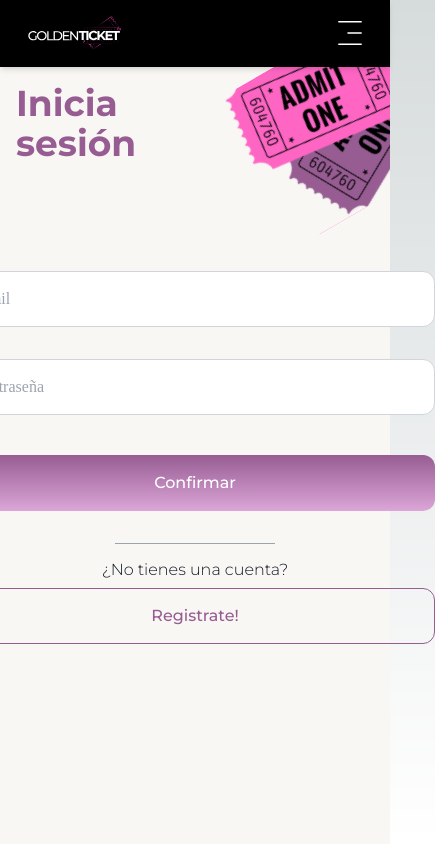
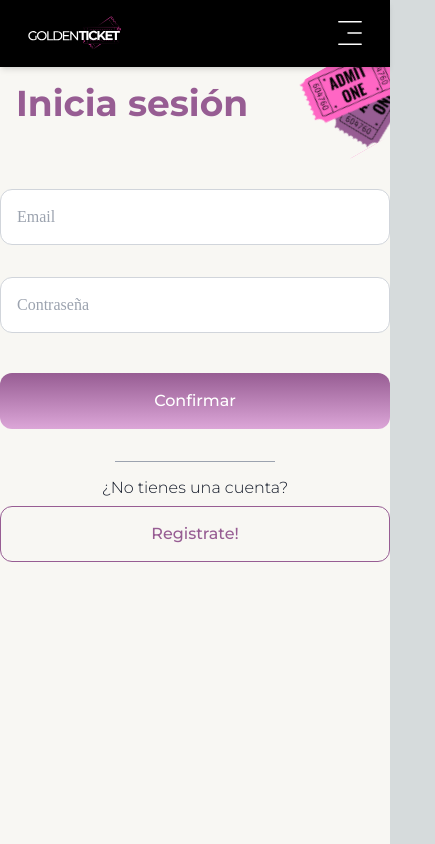
Before and after one commit to montvlein/DH_Final_Project_2_Frontend, a Next.js app: page /signin in a window 390 px wide. Shown: the top 844 px of the page, 435 px wide, since content can reach past the window. Built offline with nearby package versions, Linux system fonts and the light colour scheme; a web font is replaced by a local one.

Commit message:
login responsive

```diff
--- a/app/signin/page.tsx
+++ b/app/signin/page.tsx
@@ -8,7 +8,7 @@ const signIn: React.FC = () => {
   return (
     <div className='flex h-screen'>
       <Logo />
-      <div className='bg-[#F8F7F3]  w-full'>
+      <div className='bg-[#F8F7F3]  w-full '>
         <TituloSignIn />
         <FormSignIn />
         <NoTienesCuenta />
--- a/components/signin/FormSignIn.tsx
+++ b/components/signin/FormSignIn.tsx
@@ -33,8 +33,8 @@ const FormSignIn: React.FC = () => {
 
   return (
     <>
-      <div className="flex justify-center items-center  pt-6 pb-4">
-        <form onSubmit={handleSubmit(onSubmit)}>
+      <div className="flex justify-center items-center pt-6 pb-4">
+        <form onSubmit={handleSubmit(onSubmit)} className="w-full lg:w-[480px]">
           <div className="mb-8">
             <Controller
               name="email"
@@ -46,7 +46,7 @@ const FormSignIn: React.FC = () => {
                   id="email"
                   type="text"
                   placeholder='Email'
-                  className={`border border-gray-300 pl-4 w-[480px] rounded-xl h-14 ${errors.email !== null && errors.email !== undefined ? 'border-red-500' : ''}`}
+                  className={`border border-gray-300 pl-4 rounded-xl h-14 w-full ${errors.email !== null && errors.email !== undefined ? 'border-red-500' : ''}`}
                   style={{
                     fontFamily: 'Poppins',
                     fontSize: '16px',
@@ -72,7 +72,7 @@ const FormSignIn: React.FC = () => {
                   id="password"
                   type="password"
                   placeholder='Contraseña'
-                  className={`border border-gray-300 pl-4 w-[480px] rounded-xl h-14  ${errors.password !== null && errors.password !== undefined ? 'border-red-500' : ''}`}
+                  className={`border border-gray-300 pl-4 rounded-xl h-14 w-full ${errors.password !== null && errors.password !== undefined ? 'border-red-500' : ''}`}
                   style={{
                     fontFamily: 'Poppins',
                     fontSize: '16px',
@@ -84,12 +84,14 @@ const FormSignIn: React.FC = () => {
                 />
               )}
             />
-            {errors.password !== null && errors.password !== undefined && <p className="text-red-500 w-[480px] ">{errors.password.message}</p>}
+            {errors.password !== null && errors.password !== undefined && <p className="text-red-500">{errors.password.message}</p>}
             {errorMessage !== null && <p className="text-red-500 pl-1">{errorMessage}</p>}
           </div>
 
           <div className="mt-10">
-            <button type="submit" className="text-white font-poppins text-base font-medium w-[480px] rounded-xl h-14 bg-gradient-to-b from-[#975D93]  to-[#DCA6D8] transition duration-300  hover:to-[#975D93] ">Confirmar</button>
+            <button type="submit" className="text-white font-poppins text-base font-medium w-full rounded-xl h-14 bg-gradient-to-b from-[#975D93] to-[#DCA6D8] transition duration-300 hover:to-[#975D93] ">
+              Confirmar
+            </button>
           </div>
         </form>
       </div>
--- a/components/signin/NoTienesCuenta.tsx
+++ b/components/signin/NoTienesCuenta.tsx
@@ -2,16 +2,20 @@ import Link from 'next/link'
 
 const NoTienesCuenta: React.FC = () => {
   return (
-    <><div className="flex flex-col justify-center items-center">
-      <hr className="border-t border-gray-400 w-40 my-4 inline-block" />
-      <p className='font-montserrat text-base font-light leading-5 tracking-normal '>¿No tienes una cuenta?</p>
-      <Link href="/signup">
-        <button type="submit" className="text-[#975D93] font-poppins text-base font-medium w-[480px] rounded-xl h-14 border-[#975D93] border hover:bg-white mt-2">
-          Registrate!
-        </button>
-      </Link>
-    </div>
-
+    <>
+      <div className="flex flex-col justify-center items-center ">
+        <div className='w-full lg:w-[480px]'>
+          <hr className="border-t border-gray-400 w-40 my-4   mx-auto " />
+          <p className='font-montserrat text-base font-light leading-5 tracking-normal text-center'>
+            ¿No tienes una cuenta?
+          </p>
+          <Link href="/signup">
+            <button type="submit" className="text-[#975D93] font-poppins text-base font-medium w-full rounded-xl h-14 border-[#975D93] border hover:bg-white mt-2">
+              Registrate!
+            </button>
+          </Link>
+        </div>
+      </div>
     </>
   )
 }
--- a/components/signin/TituloSignIn.tsx
+++ b/components/signin/TituloSignIn.tsx
@@ -8,7 +8,8 @@ const TituloSignIn: React.FC = () => {
         src="/logoRegistro.svg"
         alt="iosStore"
         width={175}
-        height={224} />
+        height={224}
+        className="lg:w-auto w-24 h-auto  lg:mt-0" />
     </div>
     </>
   )
```
